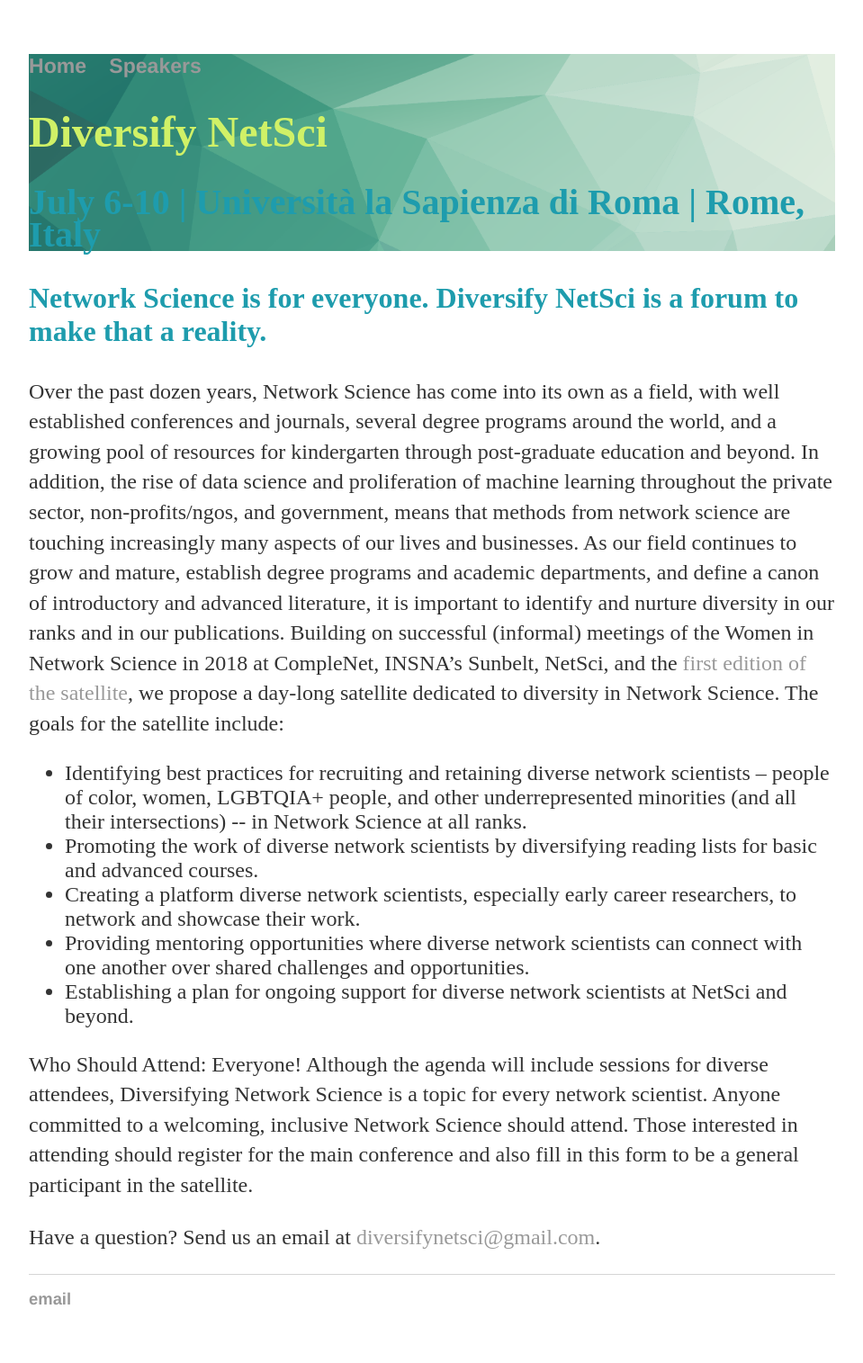
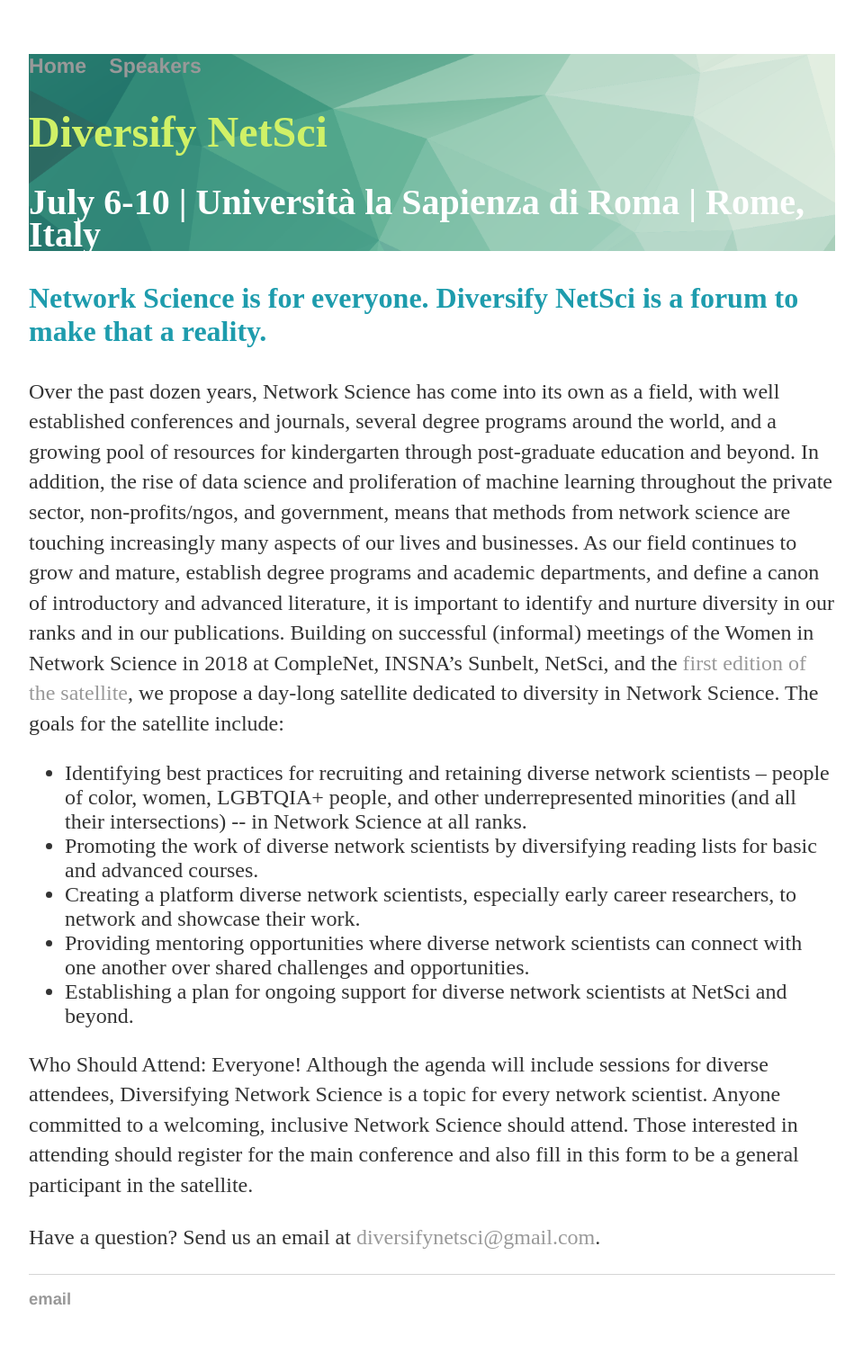
Before and after one commit to diversify-netsci/diversify-netsci.github.io, a Jekyll site: the page built from index.html, in a window 1280 px wide. Shown: the whole page at 90% size, without its empty margins (160-1119 px from the left). Built offline with Jekyll 4.4.1, drawn with Linux system fonts in a browser that asks for light colours.

Commit message:
Update main.css

```diff
--- a/css/main.css
+++ b/css/main.css
@@ -32,7 +32,7 @@
 }
 h2 {
     font-size: 2.5em;
-    color: #1e9cad;
+    color: #ffffff;
     line-height: 36px;
     text-align: left;
     text-transform: none;
```
